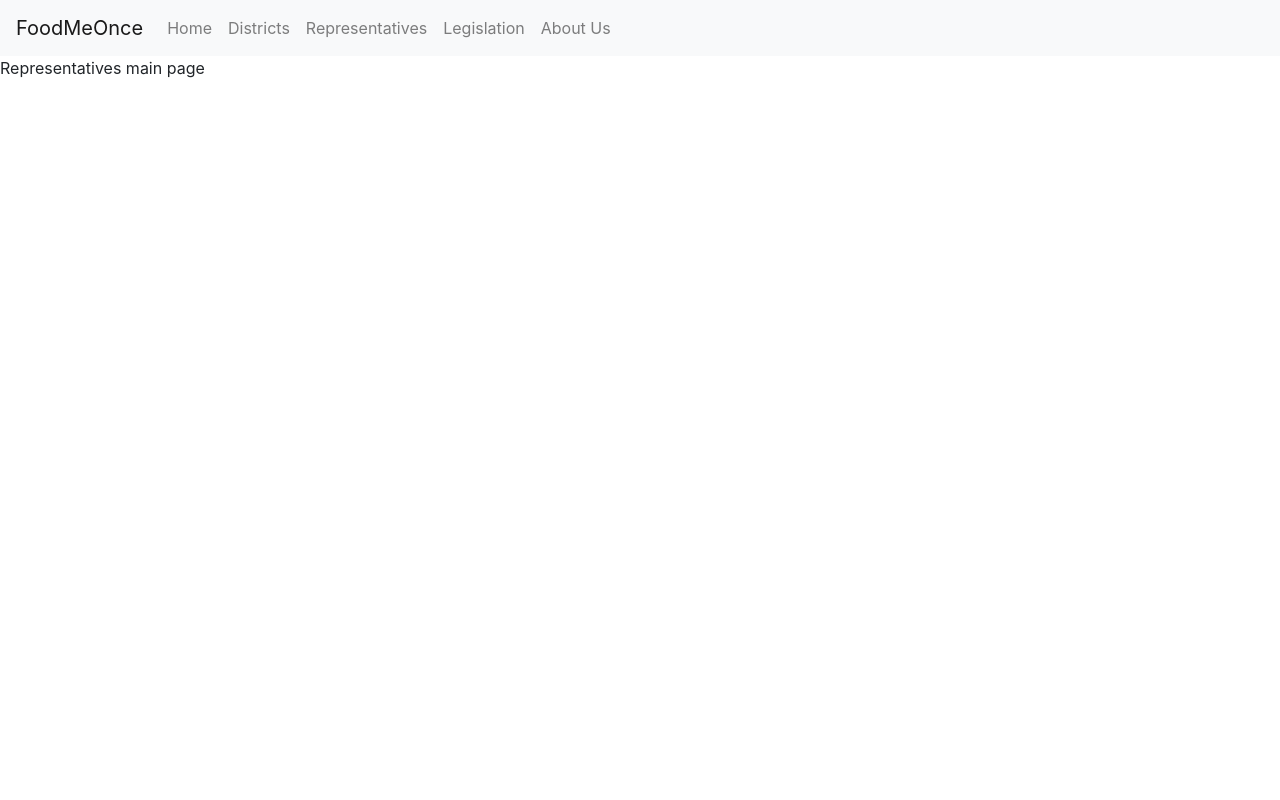
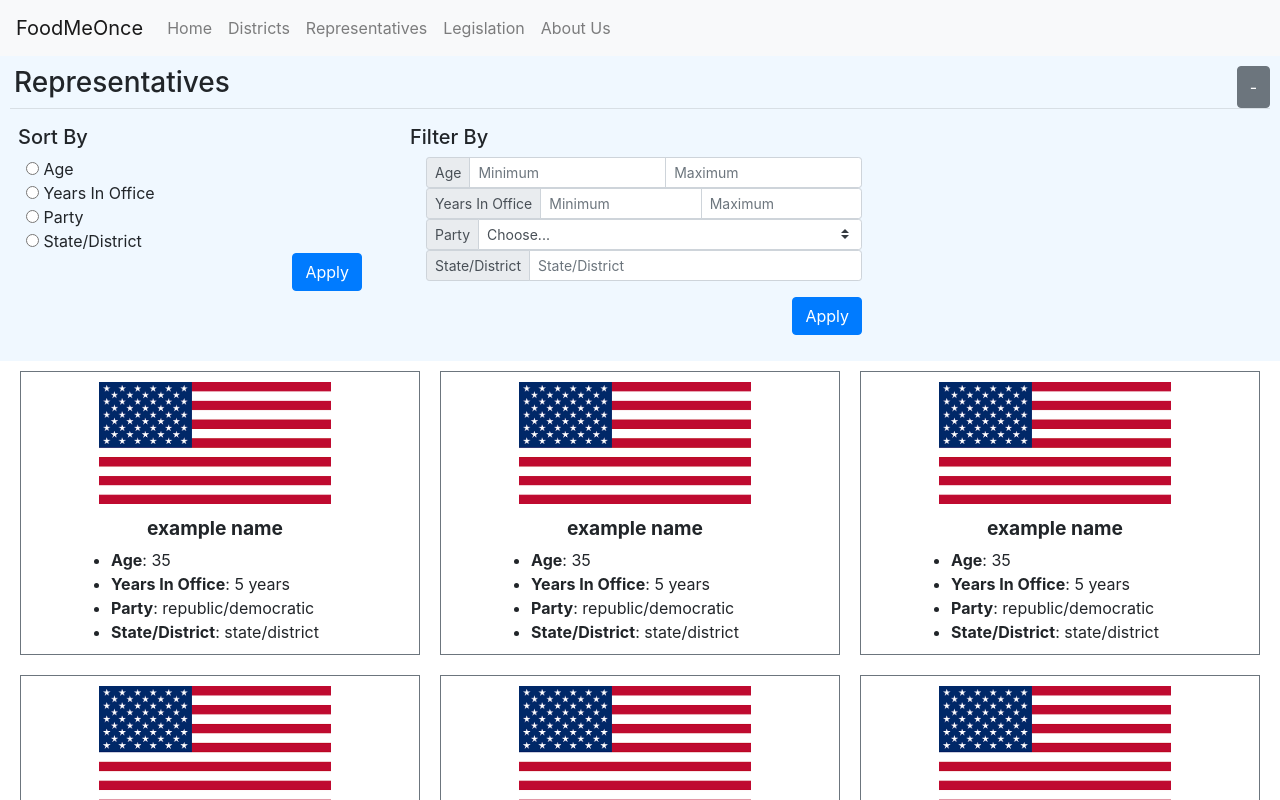
Before and after one commit to nithinp300/FoodMeOnce, a React (Create React App) app: page /Representatives in a window 1280 px wide. Shown: the top 800 px of the page. Built offline with nearby package versions, Linux system fonts and the light colour scheme.

Commit message:
representatives model page

```diff
--- /dev/null
+++ b/src/components/Representatives/Representative.js
@@ -0,0 +1,31 @@
+import React from 'react';
+
+import './css/Representative.css';
+
+function Representative(props) {
+    return (
+        <div
+            className="representative d-flex border border-secondary
+                justify-content-center flex-column align-items-center"
+        >
+            <img className="representative-image" src="/images/us.png" alt="us flag" />
+            <p className="representative-name">{props.name}</p>
+            <ul>
+                <li className="representative-desc">
+                    <span>Age</span>: {props.age}
+                </li>
+                <li className="representative-desc">
+                    <span>Years In Office</span>: {props.yearsInOffice}
+                </li>
+                <li className="representative-desc">
+                    <span>Party</span>: {props.party}
+                </li>
+                <li className="representative-desc">
+                    <span>State/District</span>: {props.stateDistrict}
+                </li>
+            </ul>
+        </div>
+    );
+}
+
+export default Representative;
--- /dev/null
+++ b/src/components/Representatives/RepresentativeSortFilter.js
@@ -0,0 +1,80 @@
+import React, { Component } from 'react';
+
+class representativeSortFilter extends Component {
+    state = {
+        sort: {},
+        filter: []
+    };
+
+    handleSort = (e) => {
+        let newSort = {};
+        newSort.name = e.target.name;
+        newSort.order = 'ASC';
+        this.setState({ sort: newSort })
+    }
+
+    handleFilter = (e) => {
+        const field = e.target.name;
+        let filter = this.state.filter;
+        filter[field] = e.target.value;
+        this.setState({ filter });
+    }
+
+    render() {
+        return (
+            <React.Fragment>
+                <hr />
+                <div className="d-flex flex-wrap bd-heightlight mb-3 flex-row">
+                    <div className="d-flex flex-column sort pr-5 flex-fill">
+                        <h5 className="ml-2">Sort By</h5>
+                        <form className="ml-3 mb-3" action="/representatives/sort">
+                        <div><input type="radio" name="age" checked={this.state.sort.name === 'age'} onChange={this.handleSort} /> Age</div>
+                        <div><input type="radio" name="yearsInOffice" checked={this.state.sort.name === 'yearsInOffice'} onChange={this.handleSort} /> Years In Office</div>
+                        <div><input type="radio" name="party" checked={this.state.sort.name === 'party'} onChange={this.handleSort} /> Party</div>
+                        <div><input type="radio" name="stateDistrict" checked={this.state.sort.name === 'stateDistrict'} onChange={this.handleSort} /> State/District</div>
+                        <div className="d-flex justify-content-end"><button className="btn btn-primary">Apply</button></div>
+                        </form>
+                    </div>
+                    <div className="d-flex flex-column filter pr-5 flex-fill">
+                        <h5>Filter By</h5>
+                        <form className="ml-3" action="/representatives/filter">
+                        <div className="input-group input-group-sm">
+                            <div className="input-group-prepend">
+                                <span className="input-group-text" id="">Age</span>
+                            </div>
+                            <input type="text" className="form-control" name="ageMin" onChange={this.handleFilter} value={this.state.filter.ageMin} placeholder="Minimum" />
+                            <input type="text" className="form-control" name="ageMax" onChange={this.handleFilter} value={this.state.filter.ageMax} placeholder="Maximum" />
+                        </div>
+                        <div className="input-group input-group-sm">
+                            <div className="input-group-prepend">
+                                <span className="input-group-text" id="">Years In Office</span>
+                            </div>
+                            <input type="text" className="form-control" name="yearsInOfficeMin" onChange={this.handleFilter} value={this.state.filter.yearsInOfficeMin} placeholder="Minimum" />
+                            <input type="text" className="form-control" name="yearsInOfficeMax" onChange={this.handleFilter} value={this.state.filter.yearsInOfficeMax} placeholder="Maximum" />
+                        </div>
+                        <div class="input-group input-group-sm">
+                            <div class="input-group-prepend">
+                                <label class="input-group-text" for="inputGroupSelect01">Party</label>
+                            </div>
+                            <select class="custom-select" name="party" onChange="handleFilter">
+                                <option selected={this.state.filter.party === null}>Choose...</option>
+                                <option value="democratic" selected={this.state.filter.party === "democratic"}>Democratic</option>
+                                <option value="republic" selected={this.state.filter.party === "republic"}>Republic</option>
+                            </select>
+                        </div>
+                        <div className="input-group input-group-sm">
+                            <div className="input-group-prepend">
+                                <span className="input-group-text" id="">State/District</span>
+                            </div>
+                            <input type="text" className="form-control" name="stateDistrict" onChange={this.handleFilter} value={this.state.filter.stateDistrict} placeholder="State/District" />
+                        </div>
+                        <div className="d-flex mt-3 justify-content-end"><button className="btn btn-primary">Apply</button></div>
+                        </form>
+                    </div>
+                </div>
+            </React.Fragment>
+        );
+    }
+}
+
+export default representativeSortFilter;
--- /dev/null
+++ b/src/components/Representatives/css/Representative.css
@@ -0,0 +1,36 @@
+.representative {
+    width: 400px;
+    margin: 10px;
+    padding-top: 10px;
+    padding-bottom: 10px;
+    padding-right: 10px;
+}
+
+.representative:hover {
+    background-color: aliceBlue;
+    cursor: pointer;
+}
+
+.representative-image {
+    width: 60%;
+    margin-bottom: 10px;
+}
+
+.representative-name {
+    margin: 0;
+    font-weight: bold;
+    font-size: 120%;
+    margin-bottom: 5px;
+}
+
+.representative ul {
+    margin: 0;
+    padding: 0;
+}
+.representative-desc {
+    margin: 0;
+}
+
+.representative-desc span {
+    font-weight: bold;
+}
--- /dev/null
+++ b/src/components/Representatives/css/Representatives.css
@@ -0,0 +1,24 @@
+.sorting-container {
+    width: 100%;
+    padding: 10px;
+    background-color: aliceBlue;
+}
+
+.sorting-container h3 {
+    margin-left: 20px;
+}
+
+.representatives-container {
+    width: 100%;
+}
+
+.representatives-model hr {
+    margin-top: 0;
+}
+
+.sort {
+    max-width: 400px;
+}
+.filter {
+    max-width: 500px;
+}
--- a/src/components/Representatives/index.js
+++ b/src/components/Representatives/index.js
@@ -1,7 +1,111 @@
-import React from "react";
+import React, { Component } from "react";
 
-function Representatives() {
-  return <div>Representatives main page</div>;
+import RepresentativeSortFilter from './RepresentativeSortFilter';
+import Representative from './Representative';
+
+import './css/Representatives.css';
+
+class Representatives extends Component {
+  state = {
+    collapse: true,
+    representatives : [
+      {
+        name: 'example name',
+        age: '35',
+        yearsInOffice: '5 years',
+        party: 'republic/democratic',
+        stateDistrict: 'state/district',
+      },
+      {
+        name: 'example name',
+        age: '35',
+        yearsInOffice: '5 years',
+        party: 'republic/democratic',
+        stateDistrict: 'state/district',
+      },
+      {
+        name: 'example name',
+        age: '35',
+        yearsInOffice: '5 years',
+        party: 'republic/democratic',
+        stateDistrict: 'state/district',
+      },
+      {
+        name: 'example name',
+        age: '35',
+        yearsInOffice: '5 years',
+        party: 'republic/democratic',
+        stateDistrict: 'state/district',
+      },
+      {
+        name: 'example name',
+        age: '35',
+        yearsInOffice: '5 years',
+        party: 'republic/democratic',
+        stateDistrict: 'state/district',
+      },
+      {
+        name: 'example name',
+        age: '35',
+        yearsInOffice: '5 years',
+        party: 'republic/democratic',
+        stateDistrict: 'state/district',
+      },
+      {
+        name: 'example name',
+        age: '35',
+        yearsInOffice: '5 years',
+        party: 'republic/democratic',
+        stateDistrict: 'state/district',
+      },
+      {
+        name: 'example name',
+        age: '35',
+        yearsInOffice: '5 years',
+        party: 'republic/democratic',
+        stateDistrict: 'state/district',
+      },
+    ]
+  }
+
+  handleCollapse = () => {
+    this.setState(prevState => ({
+      collapse: !prevState.collapse
+    }));
+  }
+
+  render() {
+    const representativesRendered = this.state.representatives.map((representative, i) => {
+      return (
+          <Representative
+              key={i}
+              name={representative.name}
+              age={representative.age}
+              yearsInOffice={representative.yearsInOffice}
+              party={representative.party}
+              stateDistrict={representative.stateDistrict}
+          />
+      );
+    });
+    return (
+      <div className="representatives-model">
+        <div className="sorting-container">
+          <div className="d-flex flex-row justify-content-between">
+            <h3 className="ml-1">Representatives</h3>
+            <button className="ml-2 btn btn-secondary" onClick={this.handleCollapse}>
+              {this.state.collapse ? '-' : '+'}
+            </button>
+          </div>
+          { this.state.collapse && <RepresentativeSortFilter /> }
+        </div>
+        <div
+          className="representatives-container d-flex justify-content-center flex-wrap bd-highlight mb-3"
+        >
+            { representativesRendered }
+        </div>
+      </div>
+    );
+  }
 }
 
 export default Representatives;
```
